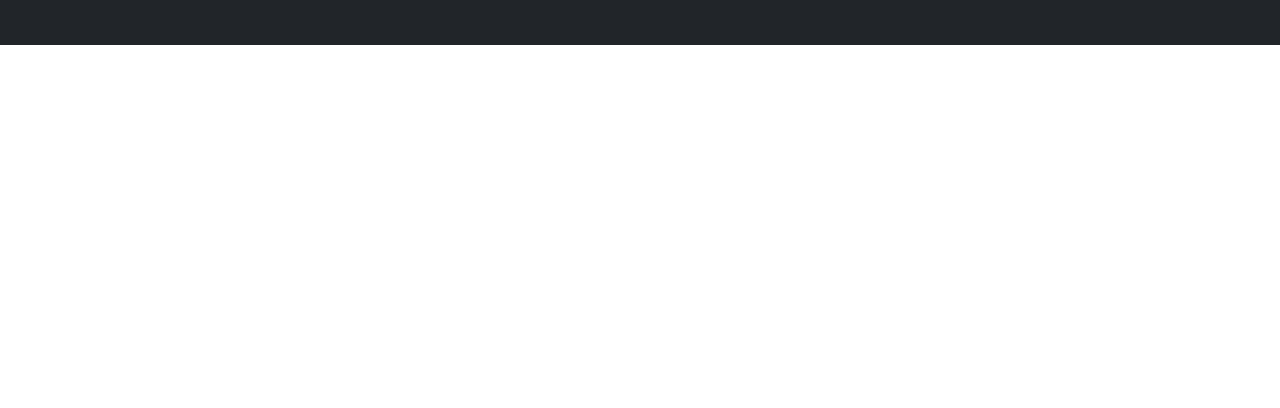
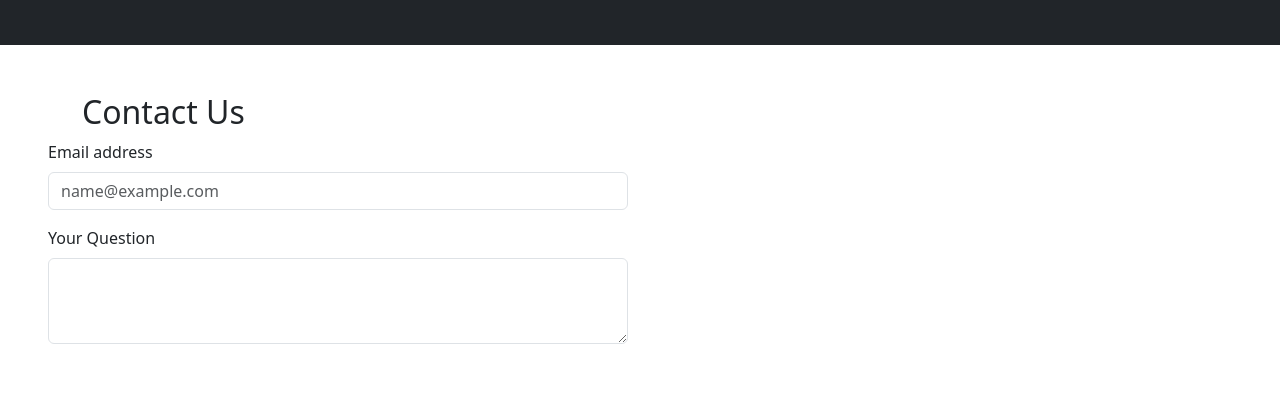
Before and after one commit to terencepatrck/Shutter-and-Film, a plain HTML site: page index.html in a window 1280 px wide. Shown: the part 2867-3275 px from the top of the page. Before the commit the page ends 2912 px from the top, so only its background shows below. Drawn offline with nearby package versions, Linux system fonts and the light colour scheme.

Commit message:
Update index.html

```diff
--- a/index.html
+++ b/index.html
@@ -194,6 +194,32 @@
 
 </section>
 
+    <section class="p-5">
+        <div class="contact">
+            <div class="container">
+                <div class="col-md-12 col-sm-12 col-xs-12">
+                    <div class="section-title">
+                        <h2> Contact Us</h2>
+                    </div>
+                </div>
+            </div>
+        </div>
+        <div class="row">
+            <div class="col-md-6 col-sm-12 col-xs-12">
+                <div class="contact-form">
+                    <div class="mb-3">
+  <label for="exampleFormControlInput1" class="form-label">Email address</label>
+  <input type="email" class="form-control" id="exampleFormControlInput1" placeholder="name@example.com">
+</div>
+<div class="mb-3">
+  <label for="exampleFormControlTextarea1" class="form-label">Your Question</label>
+  <textarea class="form-control" id="exampleFormControlTextarea1" rows="3"></textarea>
+</div>
+                </div>
+            </div>
+        </div>
+    </section>
+
 
 
     <script src="js/bootstrap.min.js"></script>
```
